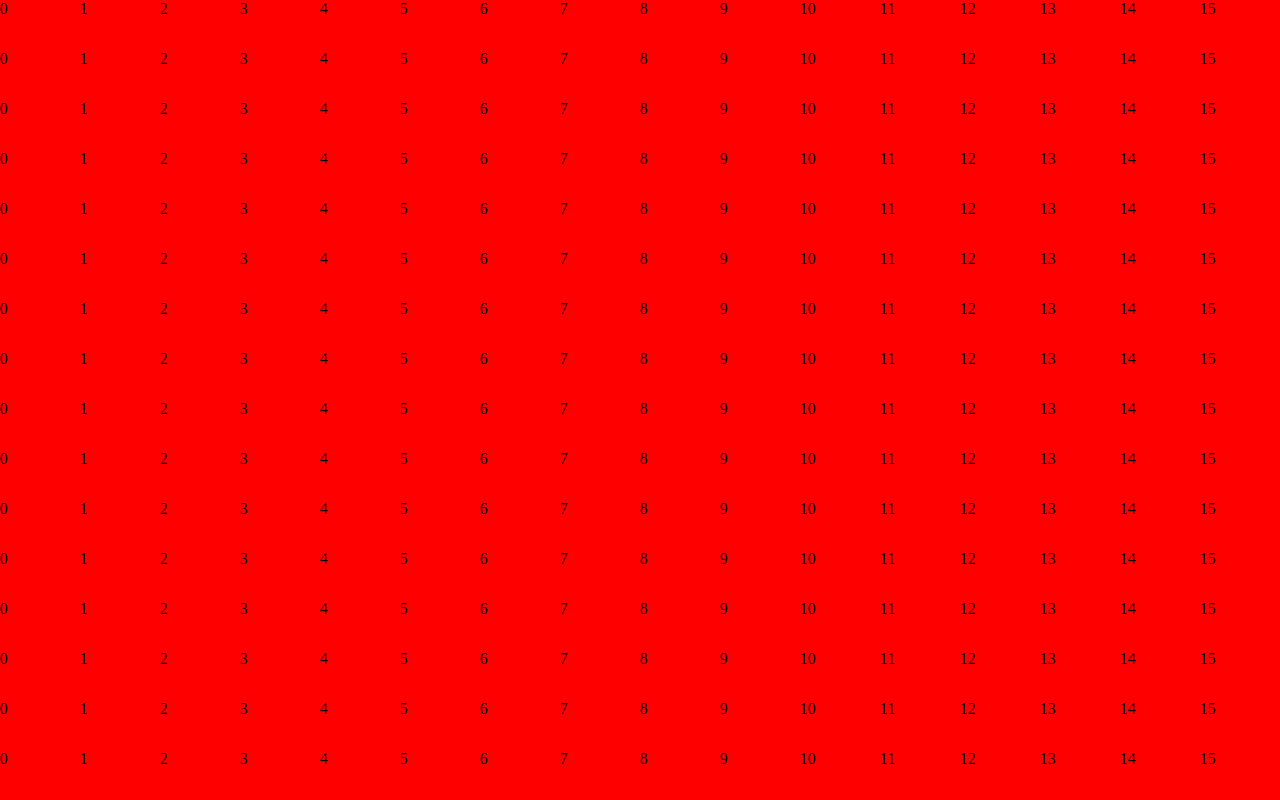
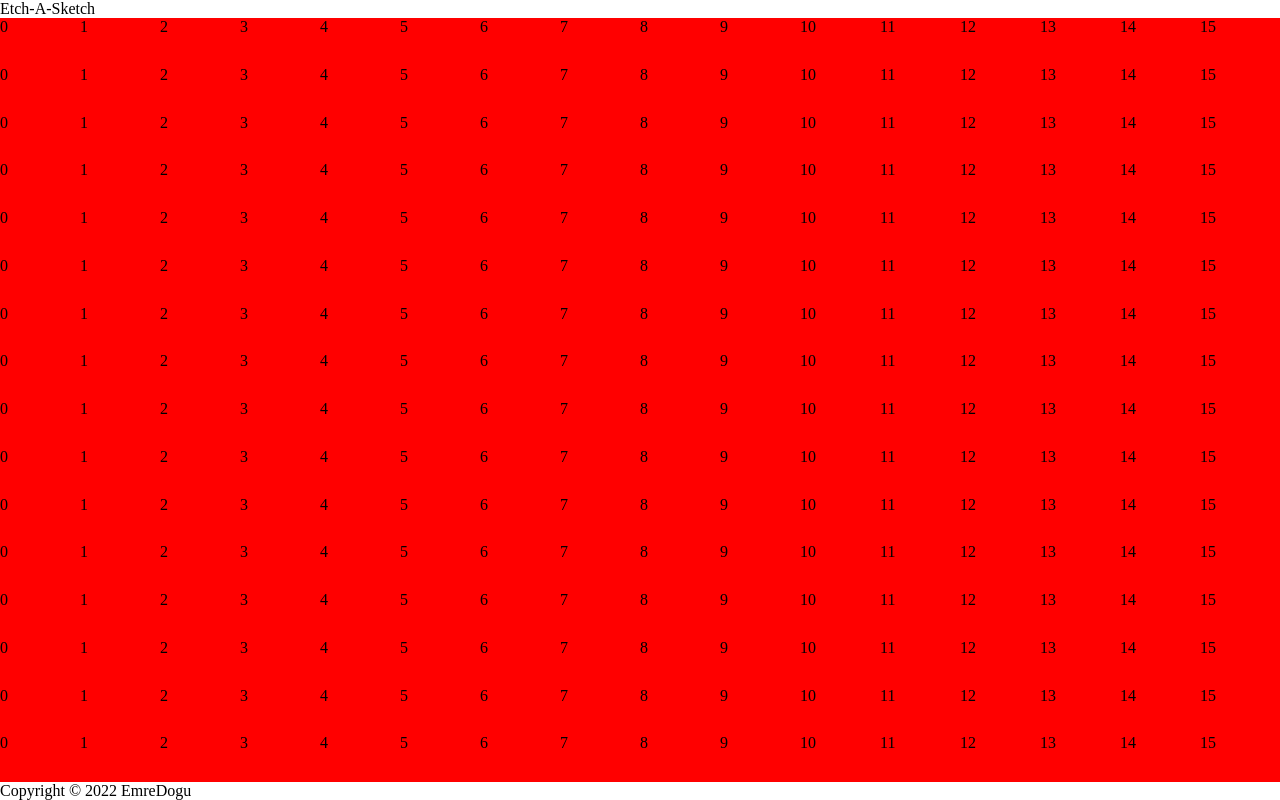
Before and after one commit to EmreDogu/EtchASketch-javascript-project, a plain HTML site: page index.html in a window 1280 px wide. Drawn offline with Linux system fonts and the light colour scheme.

Commit message:
Adding other html parts and playing around with css according to it

```diff
--- a/index.html
+++ b/index.html
@@ -8,6 +8,13 @@
 
         <body>
             <link rel="stylesheet" type="text/css" href="./style.css">
-            <div id="container"></div>
+            <div class="header">Etch-A-Sketch</div>
+
+            <div class="middle">
+                <div class="options"></div>
+                <div id="container"></div>
+            </div>
+
+            <div class="copyright">Copyright © 2022 EmreDogu</div>
         </body>
     </html>
--- a/style.css
+++ b/style.css
@@ -1,5 +1,16 @@
-#container, body, html {
+body, html {
     margin: 0;
     width: 100%;
     height: 100%;
+    display: flex;
+    flex-direction: column;
 }
+
+.middle {
+    flex-grow: 1;
+}
+
+#container {
+    width: 100%;
+    height: 100%;
+}
```
